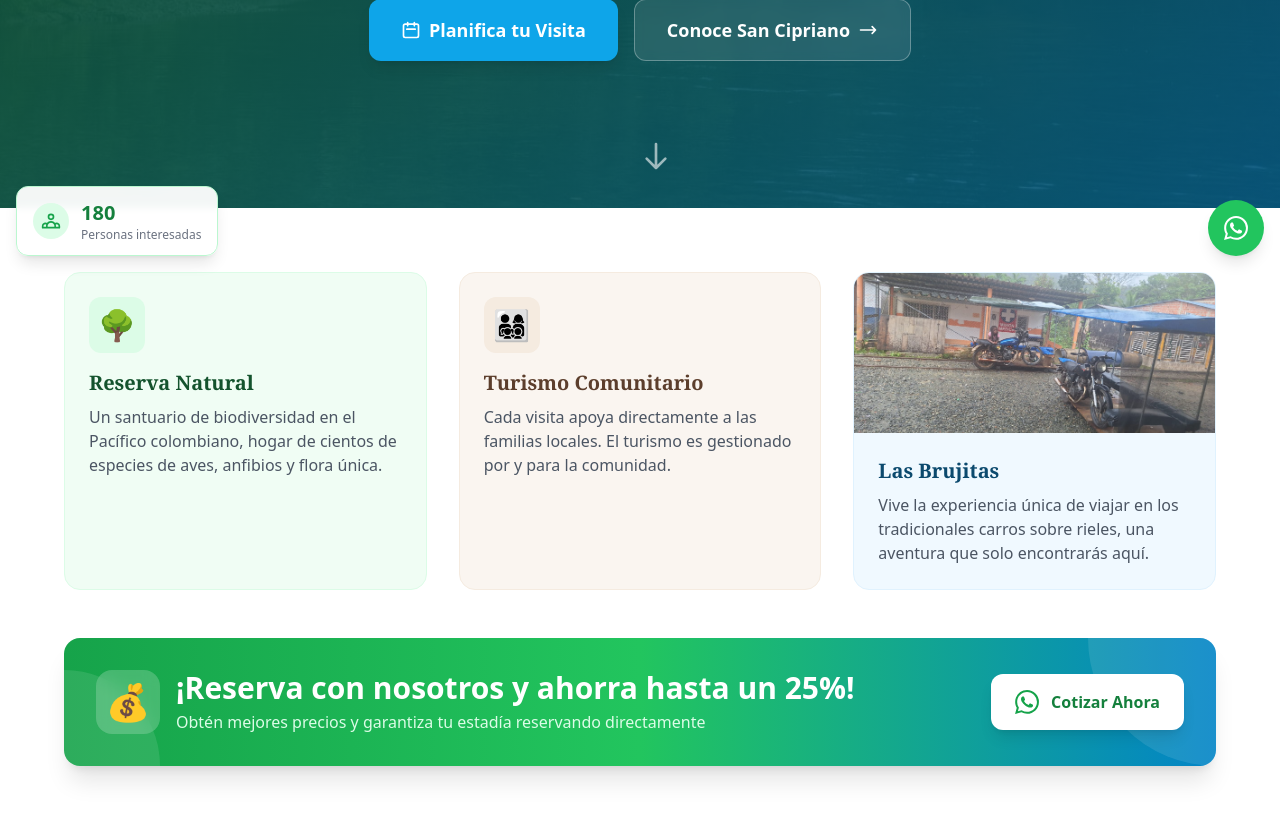
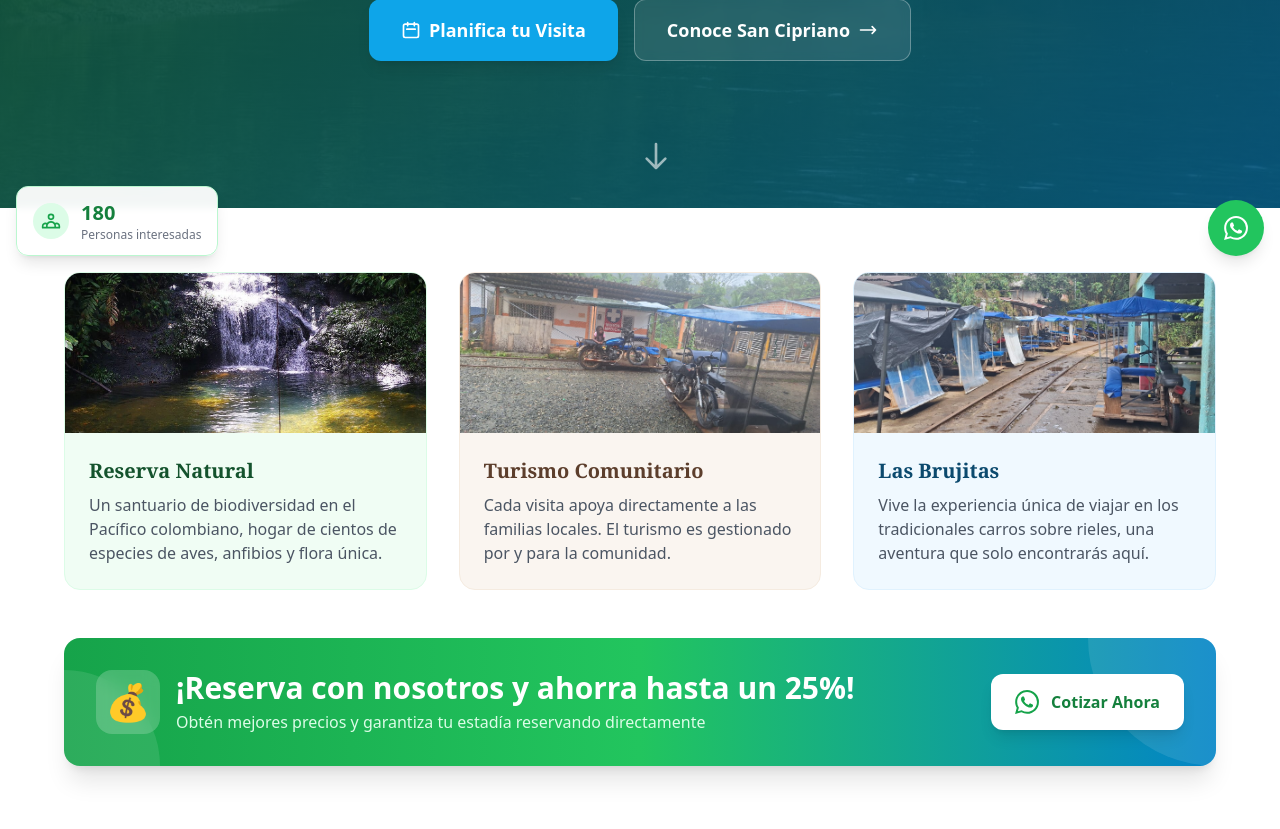
Before and after one commit to QuickAppraiser/san-cipriano, a Django app: page / in a window 1280 px wide. Shown: the part 528-1357 px from the top of the page. Run offline with Django 4.2, Linux system fonts and the light colour scheme; data comes from the database, SQL or seed files in the repository; some libraries are stand-ins or nearby versions.

Commit message:
Add photos to Quick Info Cards on home page
- Reserva Natural: uses cascada.jpg
- Turismo Comunitario: uses brujitas-real.jpg
- Las Brujitas: uses new estacion-nueva.jpg photo

Co-Authored-By: Claude Opus 4.5 <noreply@anthropic.com>

```diff
--- a/templates/core/home.html
+++ b/templates/core/home.html
@@ -60,10 +60,13 @@
     <div class="max-w-6xl mx-auto">
         <div class="grid grid-cols-1 md:grid-cols-3 gap-8">
             <!-- Nature Card -->
-            <div class="bg-selva-50 rounded-2xl p-6 border border-selva-100 hover:shadow-lg transition-shadow">
-                <div class="w-14 h-14 bg-selva-100 rounded-xl flex items-center justify-center text-3xl mb-4">
-                    🌳
+            <div class="bg-selva-50 rounded-2xl overflow-hidden border border-selva-100 hover:shadow-lg transition-shadow">
+                <div class="h-40 overflow-hidden">
+                    <img src="{% static 'images/gallery/cascada.jpg' %}"
+                         alt="{% trans 'Reserva Natural - selva y cascadas' %}"
+                         class="w-full h-full object-cover">
                 </div>
+                <div class="p-6">
                     <h3 class="font-display text-xl font-bold text-selva-900 mb-2">
                         {% trans "Reserva Natural" %}
                     </h3>
@@ -71,12 +74,16 @@
                         {% trans "Un santuario de biodiversidad en el Pacífico colombiano, hogar de cientos de especies de aves, anfibios y flora única." %}
                     </p>
                 </div>
+            </div>
 
             <!-- Community Card -->
-            <div class="bg-tierra-50 rounded-2xl p-6 border border-tierra-100 hover:shadow-lg transition-shadow">
-                <div class="w-14 h-14 bg-tierra-100 rounded-xl flex items-center justify-center text-3xl mb-4">
-                    👨‍👩‍👧‍👦
+            <div class="bg-tierra-50 rounded-2xl overflow-hidden border border-tierra-100 hover:shadow-lg transition-shadow">
+                <div class="h-40 overflow-hidden">
+                    <img src="{% static 'images/gallery/brujitas-real.jpg' %}"
+                         alt="{% trans 'Turismo Comunitario - familias locales' %}"
+                         class="w-full h-full object-cover">
                 </div>
+                <div class="p-6">
                     <h3 class="font-display text-xl font-bold text-tierra-900 mb-2">
                         {% trans "Turismo Comunitario" %}
                     </h3>
@@ -84,11 +91,12 @@
                         {% trans "Cada visita apoya directamente a las familias locales. El turismo es gestionado por y para la comunidad." %}
                     </p>
                 </div>
+            </div>
 
             <!-- River Card - Las Brujitas -->
             <div class="bg-rio-50 rounded-2xl overflow-hidden border border-rio-100 hover:shadow-lg transition-shadow">
                 <div class="h-40 overflow-hidden">
-                    <img src="{% static 'images/gallery/brujitas-real.jpg' %}"
+                    <img src="{% static 'images/gallery/estacion-nueva.jpg' %}"
                          alt="{% trans 'Las Brujitas - carros sobre rieles' %}"
                          class="w-full h-full object-cover">
                 </div>
```
Also changed, not shown: static/images/gallery/estacion-nueva.jpg (added). Lines whose indentation alone changed are shown as unchanged.
